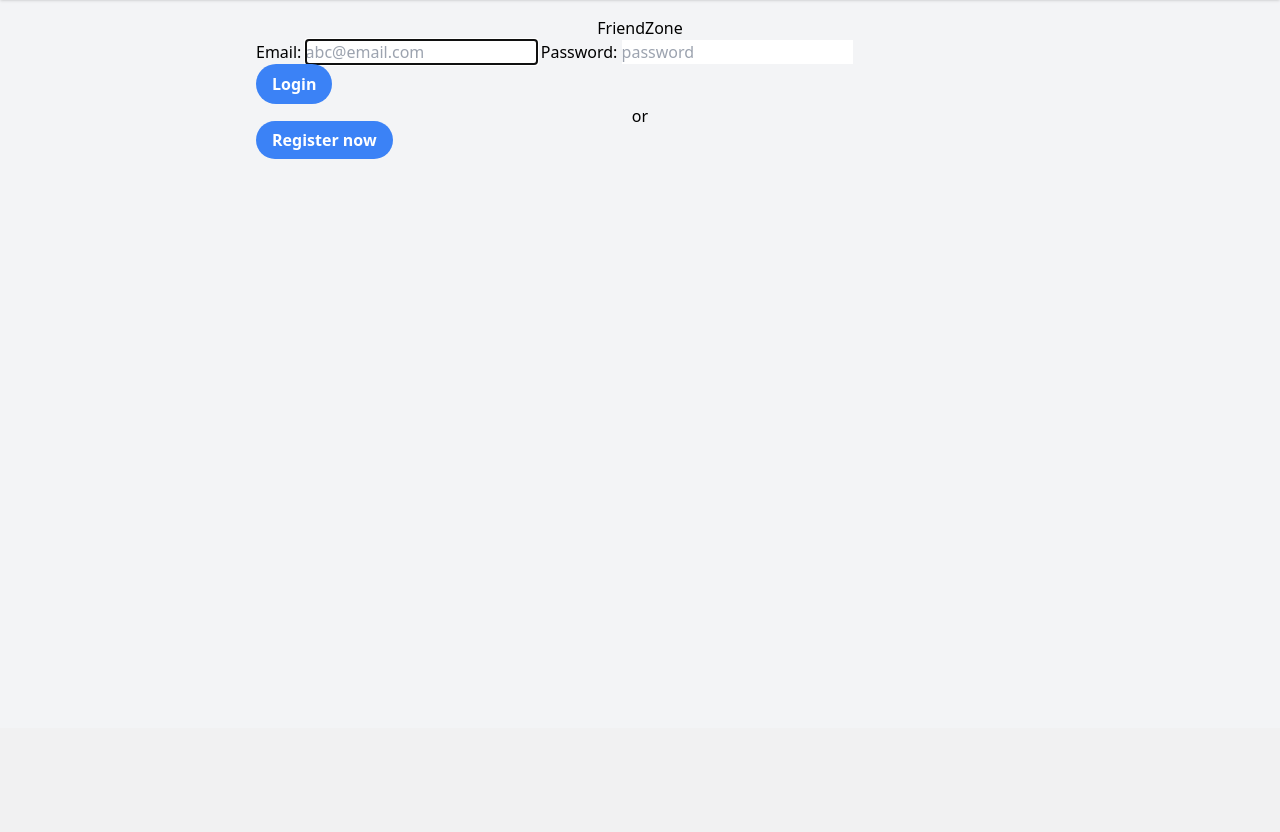
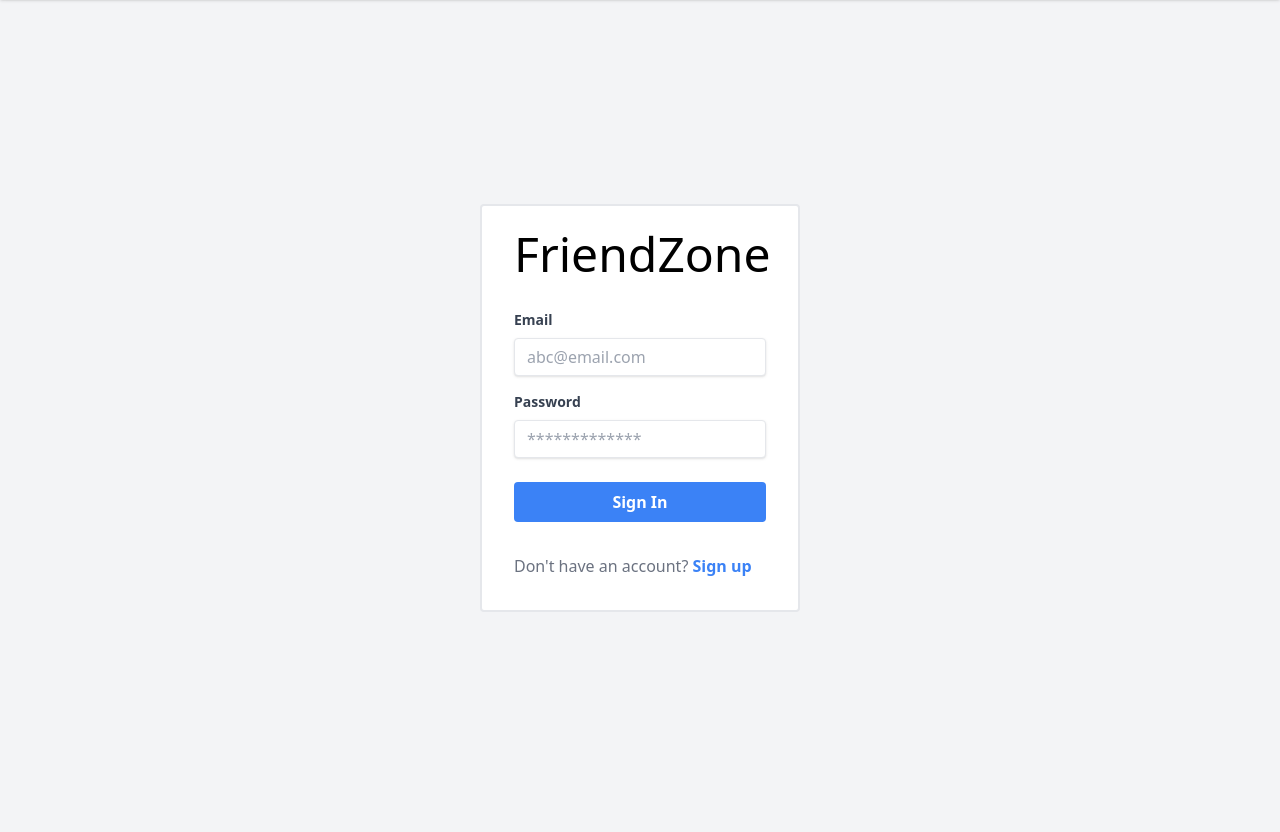
Before and after one commit to sinhaugoh/FriendZone, a Django app: page /login/ in a window 1280 px wide. Shown: the part 72-904 px from the top of the page. Before the commit the page ends 231 px from the top, so only its background shows below. Run offline with Django 4.2, Linux system fonts and the light colour scheme; some libraries are stand-ins or nearby versions.

Commit message:
implement UI for login page

```diff
--- a/social_media/templates/social_media/login.html
+++ b/social_media/templates/social_media/login.html
@@ -1,33 +1,35 @@
 {% extends 'social_media/base.html' %}
 
 {% block content %}
-<div class="grid-y grid-frame align-center">
-    <div class="grid-x grid-padding-x align-center cell-block">
-        <div class="cell large-2">
-            <h1 class="text-center">FriendZone</h1>
-            <form action="/login/" method="post"> {% csrf_token %}
-                <label for="id_email">Email:</label>
-                <input type="email" name="email" maxlength="256" value="{{ login_form.email.data|default_if_none:"" }}" required autofocus id="id_email" placeholder="abc@email.com">
-
-                <label for="id_password">Password:</label>
-                <input type="password" name="password" required id="id_password" placeholder="password">
-
+<div class="grid place-items-center h-screen ">
+        <form action="/login/" method="post" class="form"> {% csrf_token %}
+          <h1 class="text-4xl md:text-5xl text-center mb-8">FriendZone</h1>
+          <div class="mb-4">
+            <label class="field-label" for="id_email">
+              Email
+            </label>
+            <input class="text-input" id="id_email" name="email" maxlength="256" type="email" placeholder="abc@email.com" value="{{ login_form.email.data|default_if_none:'' }}" required>
+          </div>
+          <div class="mb-6">
+            <label class="field-label" for="id_password">
+              Password
+            </label>
+            <input class="text-input" name="password" id="id_password" type="password" placeholder="*************" required>
             <!-- display errors -->
             {% for field in login_form %}
                 {% for error in field.errors %}
-                        <p>{{ error }}</p>
+                    <p class="form-error-text">{{ error }}</p>
                 {% endfor %}
             {% endfor %}
             {% if login_form.non_field_errors is not None %}
-                    <div class="form-error-message"><p>{{ login_form.non_field_errors.as_text }}</p></div>
+                <p class="form-error-text">{{ login_form.non_field_errors.as_text }}</p>
             {% endif %}
-
-
-                <input class="button expanded" type="submit" value="Login">
+          </div>
+            <input class="form-button" type="submit" value="Sign In">
+            <div class="mt-8">
+              <span class="text-gray-500">Don't have an account? </span>
+              <a href="{% url 'register' %}" class="text-blue-500 font-bold">Sign up</a>
+            </div>
         </form>
-            <p class="text-center">or</p>
-            <a class="button expanded" href={% url 'register' %}>Register now</a>
-        </div>
-    </div>
 </div>
 {% endblock %}
```
Lines whose indentation alone changed are shown as unchanged.
